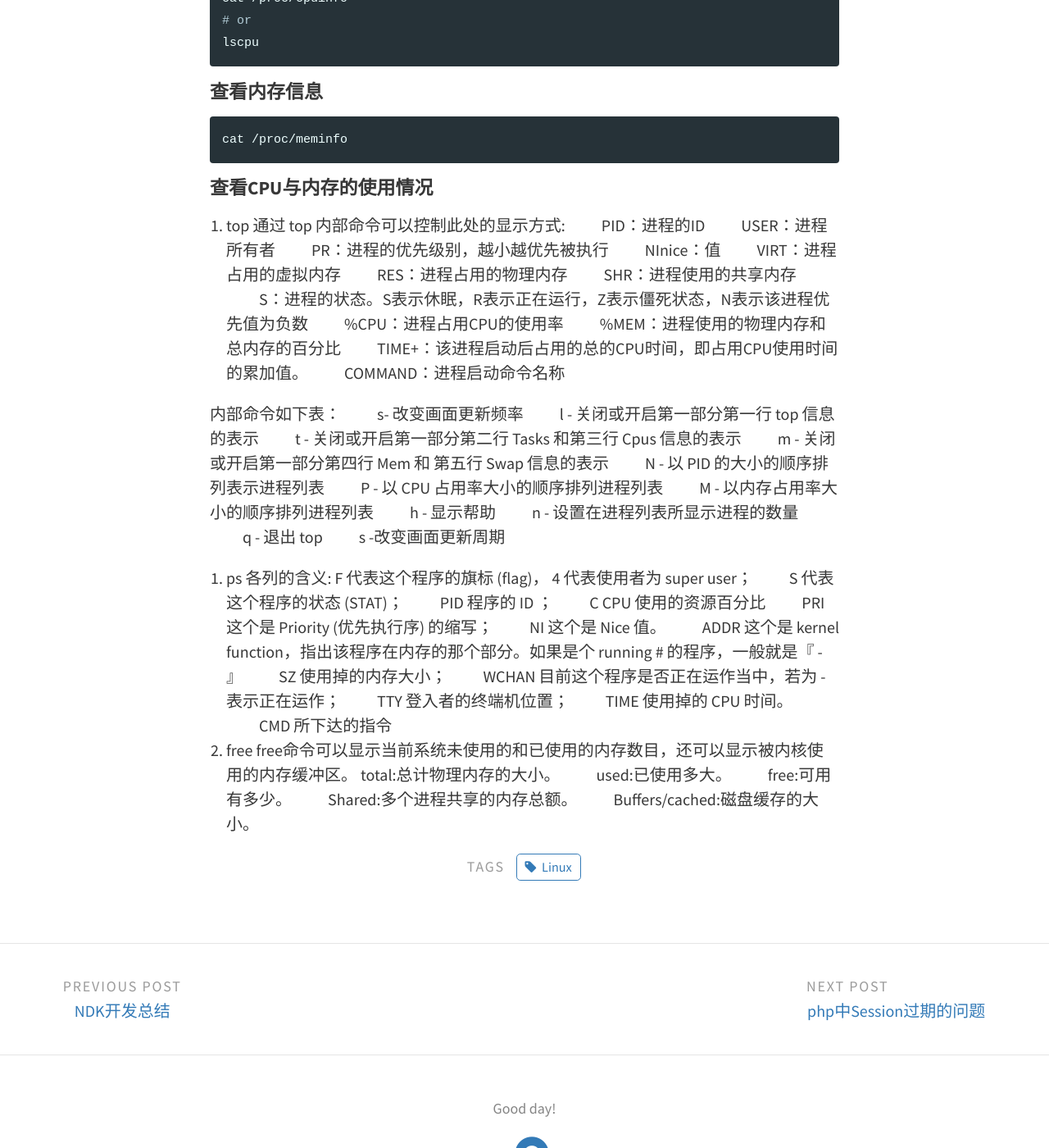
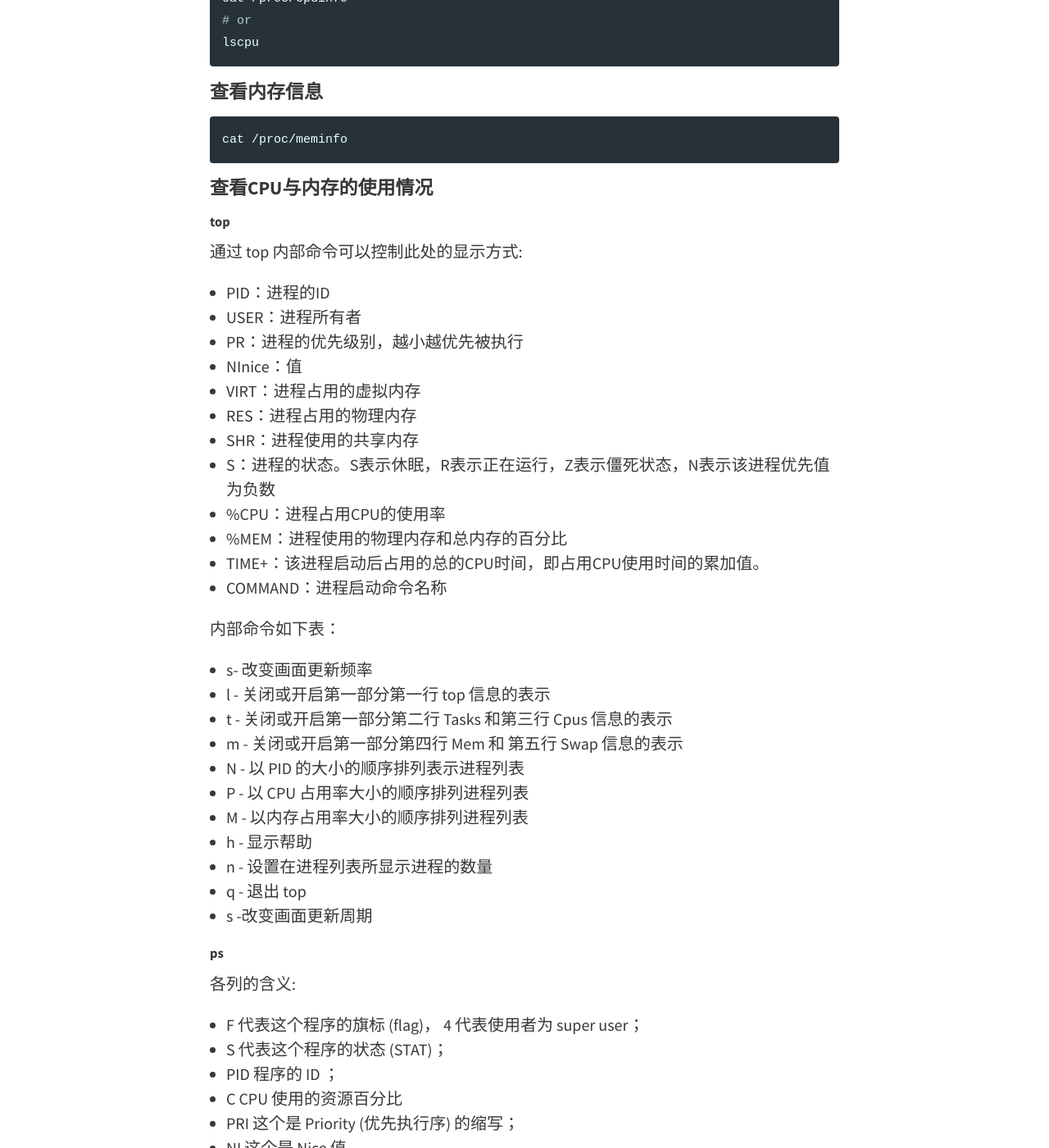
Before and after one commit to ejin66/ejin66.github.io, a Jekyll site: the page built from _posts/2018-01-09-centos-summary.md, in a window 1280 px wide and 1400 px high, scrolled down 3201 px. Shown: the whole window at 82% size. Built offline with Jekyll 4.4.1, drawn with Linux system fonts in a browser that asks for light colours; part of the change alters nothing that is shown; some of the changed text lies outside the part shown.

Commit message:
Update 2018-01-09-centos-summary.md

````diff
--- a/_posts/2018-01-09-centos-summary.md
+++ b/_posts/2018-01-09-centos-summary.md
@@ -139,53 +139,66 @@ cat /proc/meminfo
 ```
 
 #### 查看CPU与内存的使用情况
-1. top
+##### top
 通过 top 内部命令可以控制此处的显示方式:
-　　PID：进程的ID
-　　USER：进程所有者
-　　PR：进程的优先级别，越小越优先被执行
-　　NInice：值
-　　VIRT：进程占用的虚拟内存
-　　RES：进程占用的物理内存
-　　SHR：进程使用的共享内存
-　　S：进程的状态。S表示休眠，R表示正在运行，Z表示僵死状态，N表示该进程优先值为负数
-　　%CPU：进程占用CPU的使用率
-　　%MEM：进程使用的物理内存和总内存的百分比
-　　TIME+：该进程启动后占用的总的CPU时间，即占用CPU使用时间的累加值。
-　　COMMAND：进程启动命令名称
+- PID：进程的ID
+- USER：进程所有者
+- PR：进程的优先级别，越小越优先被执行
+- NInice：值
+- VIRT：进程占用的虚拟内存
+- RES：进程占用的物理内存
+- SHR：进程使用的共享内存
+- S：进程的状态。S表示休眠，R表示正在运行，Z表示僵死状态，N表示该进程优先值为负数
+- %CPU：进程占用CPU的使用率
+- %MEM：进程使用的物理内存和总内存的百分比
+- TIME+：该进程启动后占用的总的CPU时间，即占用CPU使用时间的累加值。
+- COMMAND：进程启动命令名称
 
 内部命令如下表：
-　　s- 改变画面更新频率
-　　l - 关闭或开启第一部分第一行 top 信息的表示
-　　t - 关闭或开启第一部分第二行 Tasks 和第三行 Cpus 信息的表示
-　　m - 关闭或开启第一部分第四行 Mem 和 第五行 Swap 信息的表示
-　　N - 以 PID 的大小的顺序排列表示进程列表
-　　P - 以 CPU 占用率大小的顺序排列进程列表
-　　M - 以内存占用率大小的顺序排列进程列表
-　　h - 显示帮助
-　　n - 设置在进程列表所显示进程的数量
-　　q - 退出 top
-　　s -改变画面更新周期
+- s- 改变画面更新频率
+- l - 关闭或开启第一部分第一行 top 信息的表示
+- t - 关闭或开启第一部分第二行 Tasks 和第三行 Cpus 信息的表示
+- m - 关闭或开启第一部分第四行 Mem 和 第五行 Swap 信息的表示
+- N - 以 PID 的大小的顺序排列表示进程列表
+- P - 以 CPU 占用率大小的顺序排列进程列表
+- M - 以内存占用率大小的顺序排列进程列表
+- h - 显示帮助
+- n - 设置在进程列表所显示进程的数量
+- q - 退出 top
+- s -改变画面更新周期
 
-2. ps
+##### ps
 各列的含义:
-   F 代表这个程序的旗标 (flag)， 4 代表使用者为 super user；
-　　S 代表这个程序的状态 (STAT)；
-　　PID 程序的 ID ；
-　　C CPU 使用的资源百分比
-　　PRI 这个是 Priority (优先执行序) 的缩写；
-　　NI 这个是 Nice 值。
-　　ADDR 这个是 kernel function，指出该程序在内存的那个部分。如果是个 running # 的程序，一般就是『 - 』
-　　SZ 使用掉的内存大小；
-　　WCHAN 目前这个程序是否正在运作当中，若为 - 表示正在运作；
-　　TTY 登入者的终端机位置；
-　　TIME 使用掉的 CPU 时间。
-　　CMD 所下达的指令
+- F 代表这个程序的旗标 (flag)， 4 代表使用者为 super user；
+- S 代表这个程序的状态 (STAT)；
+- PID 程序的 ID ；
+- C CPU 使用的资源百分比
+- PRI 这个是 Priority (优先执行序) 的缩写；
+- NI 这个是 Nice 值。
+- ADDR 这个是 kernel function，指出该程序在内存的那个部分。如果是个 running # 的程序，一般就是『 - 』
+- SZ 使用掉的内存大小；
+- WCHAN 目前这个程序是否正在运作当中，若为 - 表示正在运作；
+- TTY 登入者的终端机位置；
+- TIME 使用掉的 CPU 时间。
+- CMD 所下达的指令
 
-3. free
+支持的部分参数：
+- -A ：所有的进程均显示出来，与 -e 具有同样的效用
+- -a ： 显示现行终端机下的所有进程，包括其他用户的进程
+- -u ：以用户为主的进程状态
+- x ：通常与 a 这个参数一起使用，可列出较完整信息
+
+输出格式规划：
+- l ：较长、较详细的将该 PID 的的信息列出；
+- j ：工作的格式 (jobs format)
+- -f ：做一个更为完整的输出。
+
+##### free
 free命令可以显示当前系统未使用的和已使用的内存数目，还可以显示被内核使用的内存缓冲区。
-total:总计物理内存的大小。
-　　used:已使用多大。
-　　free:可用有多少。
-　　Shared:多个进程共享的内存总额。
-　　Buffers/cached:磁盘缓存的大小。
+
+各列的参数说明：
+- total:总计物理内存的大小。
+- used:已使用多大。
+- free:可用有多少。
+- Shared:多个进程共享的内存总额。
+- Buffers/cached:磁盘缓存的大小。
````
